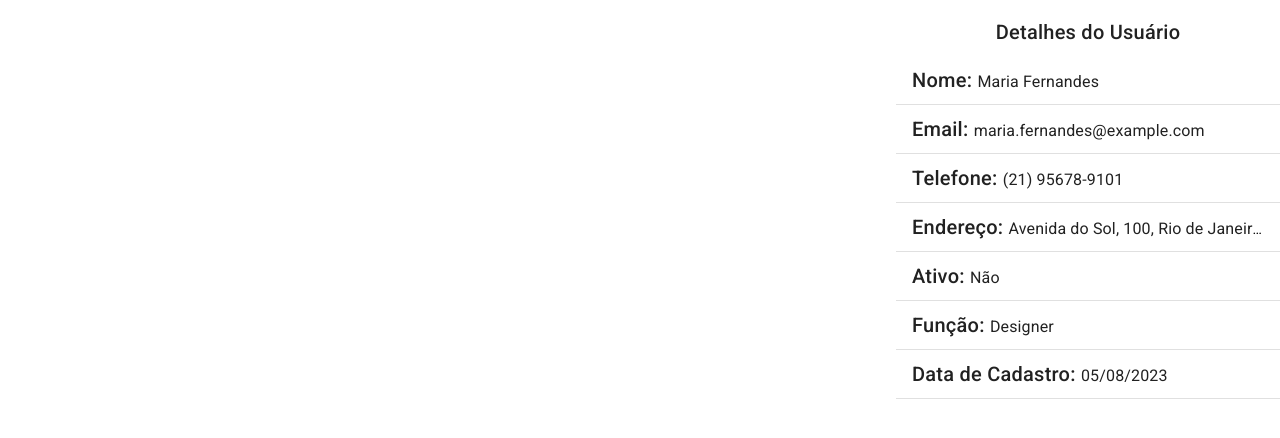
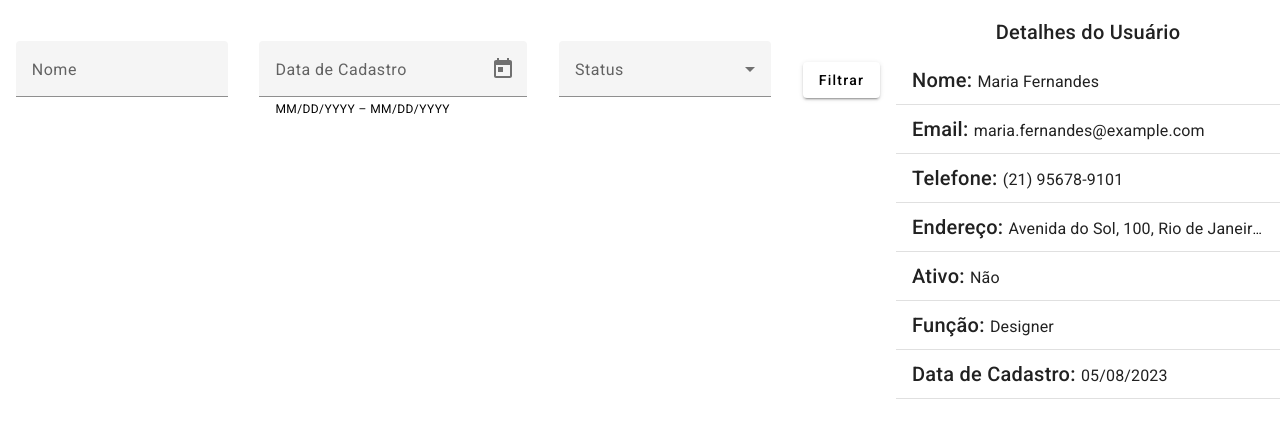
Before and after one commit to PedroHPAlmeida/filter-users-list-angular, an Angular app: page / in a window 1280 px wide. Shown: the top 438 px of the page. Built offline with nearby package versions, Linux system fonts and the light colour scheme.

Commit message:
feat: adiciona componente filter

```diff
--- a/src/app/app.component.html
+++ b/src/app/app.component.html
@@ -1,7 +1,7 @@
 <div class="container">
     <div class="left-container">
         <div class="top-div">
-
+            <app-filter></app-filter>
         </div>
         <div class="main-left-div">
 
--- /dev/null
+++ b/src/app/components/filter/filter.component.html
@@ -0,0 +1,38 @@
+<div class="filter">
+    <form class="form">
+        <div class="form__name">
+            <mat-form-field>
+                <mat-label>Nome</mat-label>
+                <input matInput placeholder="Ex. Fulano da Silva">
+            </mat-form-field>
+        </div>
+
+        <div class="form__date-picker">
+            <mat-form-field>
+                <mat-label>Data de Cadastro</mat-label>
+                <mat-date-range-input [rangePicker]="picker">
+                  <input matStartDate placeholder="Data de Início">
+                  <input matEndDate placeholder="Data Final">
+                </mat-date-range-input>
+                <mat-hint>MM/DD/YYYY – MM/DD/YYYY</mat-hint>
+                <mat-datepicker-toggle matIconSuffix [for]="picker"></mat-datepicker-toggle>
+                <mat-date-range-picker #picker></mat-date-range-picker>
+              </mat-form-field>
+        </div>
+
+        <div class="form__status">
+            <mat-form-field>
+                <mat-label>Status</mat-label>
+                <mat-select>
+                  @for (status of statuses; track status) {
+                    <mat-option [value]="status">{{ status }}</mat-option>
+                  }
+                </mat-select>
+              </mat-form-field>
+        </div>
+
+        <div class="form__button">
+            <button mat-raised-button>Filtrar</button>
+        </div>
+    </form>
+</div>
--- /dev/null
+++ b/src/app/components/filter/filter.component.scss
@@ -0,0 +1,21 @@
+.filter {
+    height: 100%;
+    width: 100%;
+}
+
+.form {
+    height: 100%;
+    width: 100%;
+    display: flex;
+    align-items: center;
+    justify-content: space-around;
+    flex-wrap: wrap;
+
+    &__name { }
+
+    &__date-picker { }
+
+    &__status { }
+
+    &__button { }
+}
--- /dev/null
+++ b/src/app/components/filter/filter.component.ts
@@ -0,0 +1,10 @@
+import { Component } from '@angular/core';
+
+@Component({
+  selector: 'app-filter',
+  templateUrl: './filter.component.html',
+  styleUrl: './filter.component.scss'
+})
+export class FilterComponent {
+  statuses = ['ativo', 'inativo'];
+}
```
Also changed, not shown: src/app/angular-material/angular-material.module.ts (+18 -1 lines), src/app/components/components.module.ts (+7 -1 lines), 1 other file (tests, documents, lock files or other folders).
